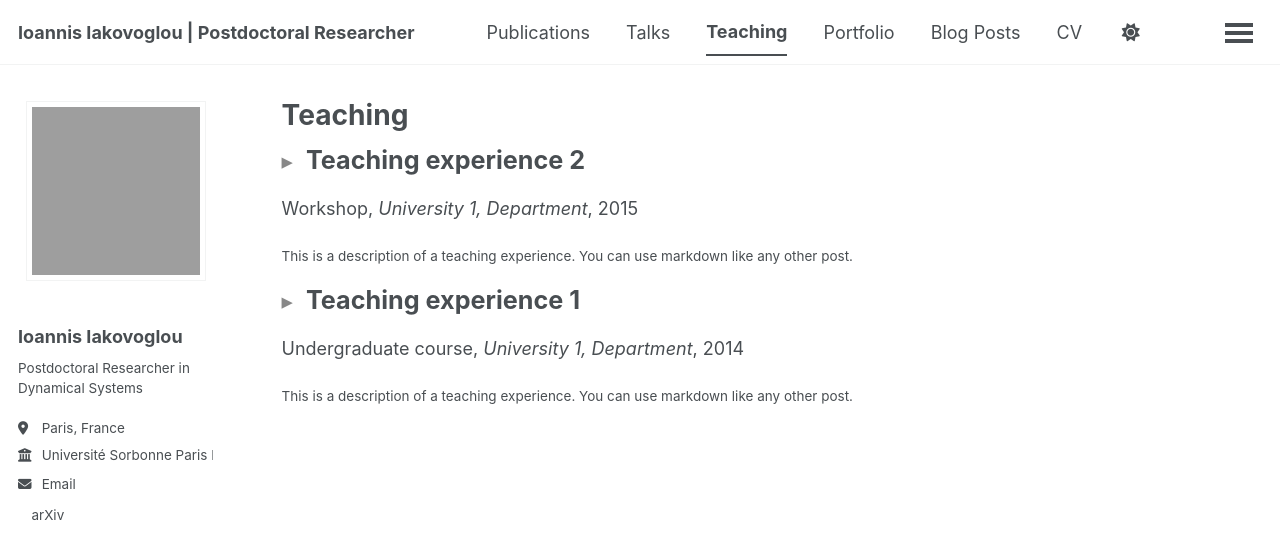
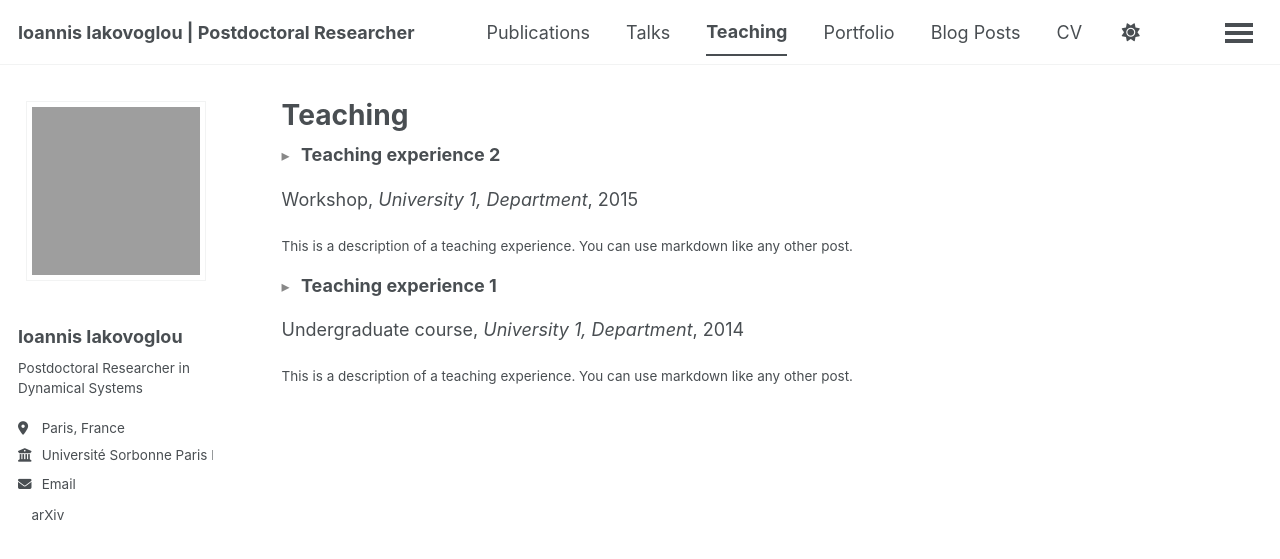
Before and after one commit to ioannisiakovoglou/ioannisiakovoglou.github.io, a Jekyll site: the page built from _pages/teaching.html, in a window 1280 px wide. Shown: the top 559 px of the page. Built offline with Jekyll 4.4.1, drawn with Linux system fonts in a browser that asks for light colours; a script bundle is joined from its source files by our own code; a style sheet for code colours, icons or effects is not loaded.

Commit message:
Reduce font size for archive item title

```diff
--- a/assets/css/main.scss
+++ b/assets/css/main.scss
@@ -234,7 +234,7 @@ figure.featured-figure figcaption {
 }
 
 .publication-entry .archive__item-title {
-  font-size: 1.4em;
+  font-size: 1em;
   margin-top: 0;
   margin-bottom: 0.2em;
   line-height: 1.35;
```
